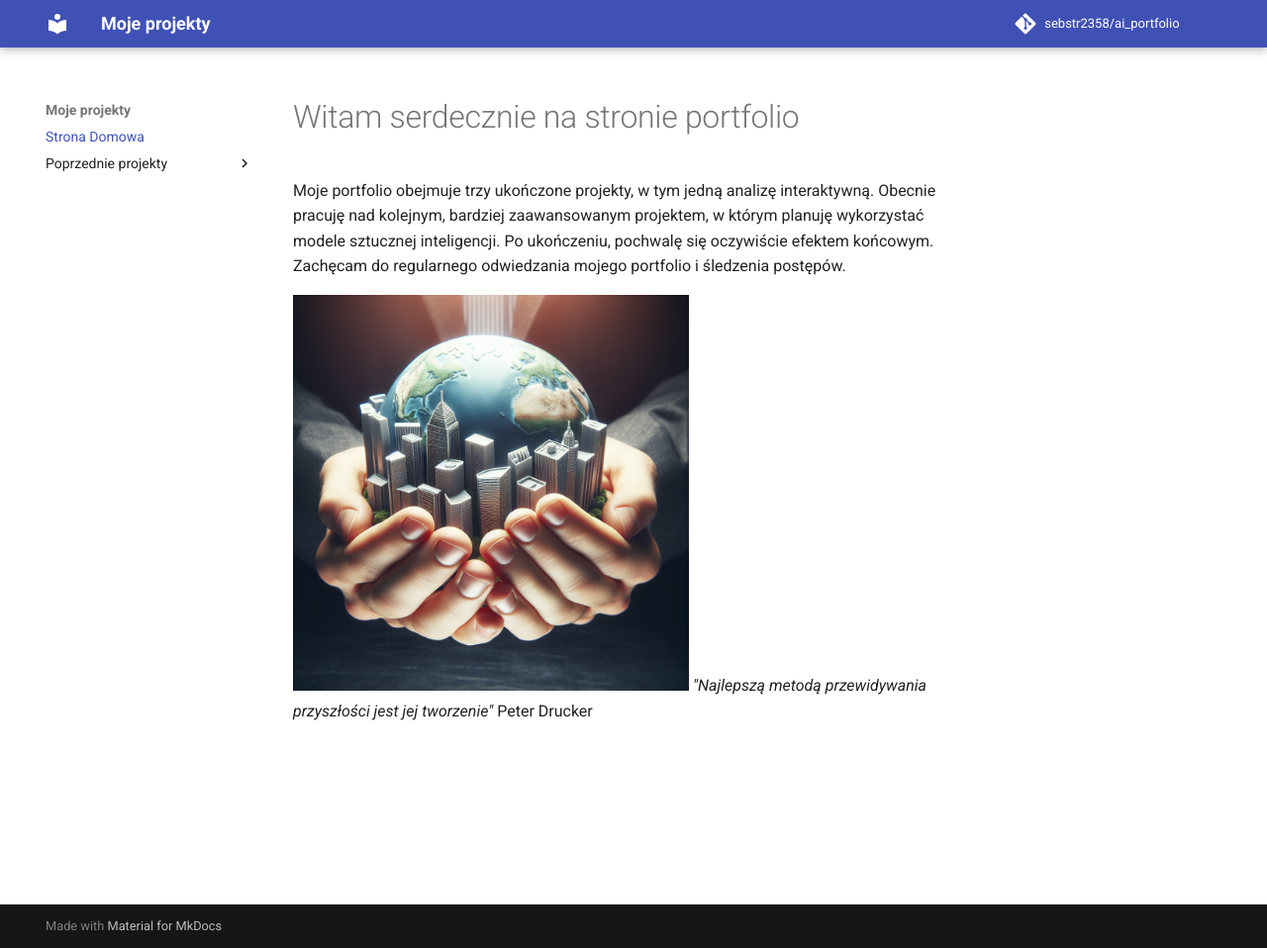
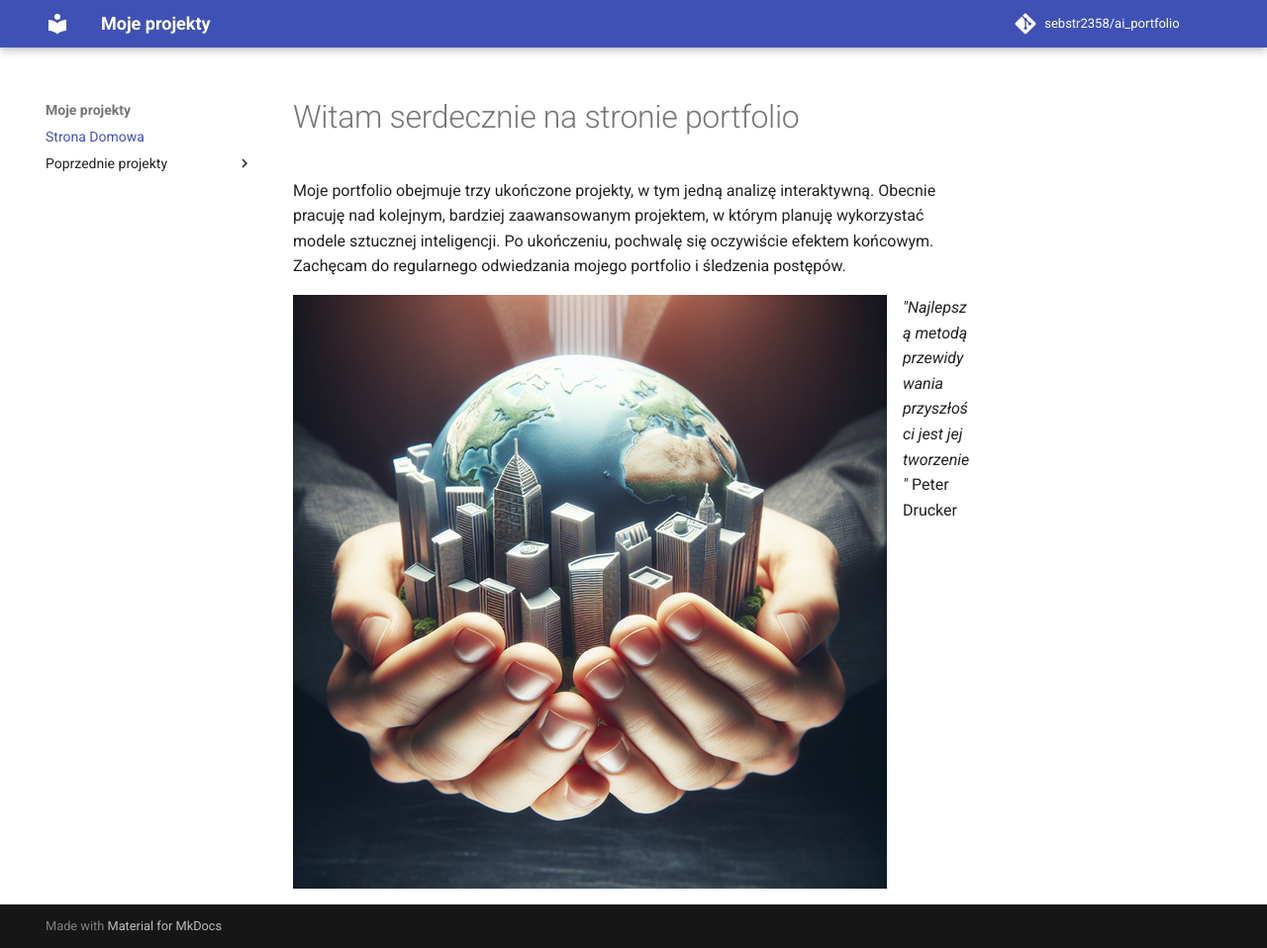
Before and after one commit to sebstr2358/ai_portfolio, an MkDocs documentation site: the page built from docs/index.md, in a window 1280 px wide and 958 px high. Shown: the whole window at 99% size. Built offline with MkDocs 1.6.1 and Material for MkDocs 9.7.7, drawn with Linux system fonts in a browser that asks for light colours; comment, search, counter and statistics services are not loaded.

Commit message:
change photo

```diff
--- a/docs/index.md
+++ b/docs/index.md
@@ -2,6 +2,6 @@
 
 Moje portfolio obejmuje trzy ukończone projekty, w tym jedną analizę interaktywną. Obecnie pracuję nad kolejnym, bardziej zaawansowanym projektem, w którym planuję wykorzystać modele sztucznej inteligencji. Po ukończeniu, pochwalę się oczywiście efektem końcowym. Zachęcam do regularnego odwiedzania mojego portfolio i śledzenia postępów.
 
-![Myślący mężczyzna](tworzenie_przyszlosci.png){align=left, width='400px', height='600px'}
+![Myślący mężczyzna](tworzenie_przyszlosci600x600.png){ align=left }
 _"Najlepszą metodą przewidywania przyszłości jest jej tworzenie"_
 Peter Drucker
```
Also changed, not shown: docs/tworzenie_przyszlosci600x600.png (added).
